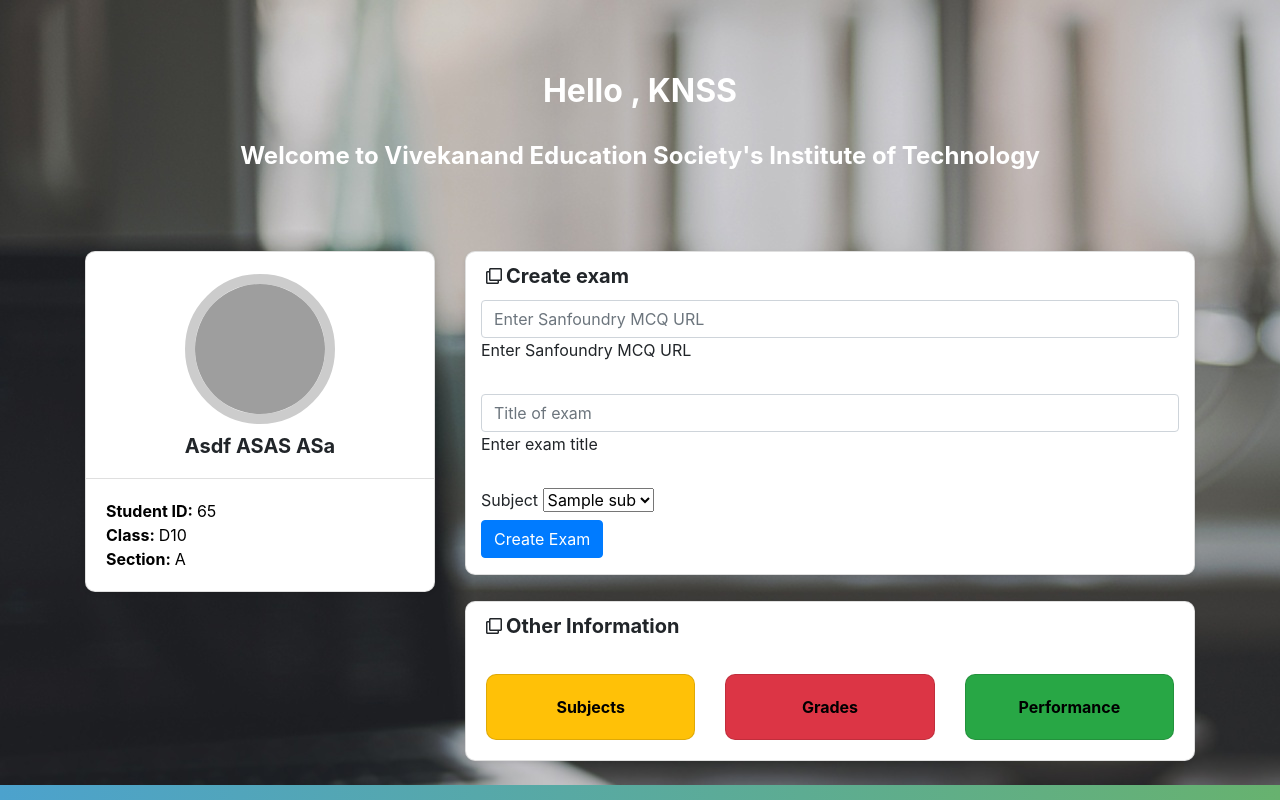
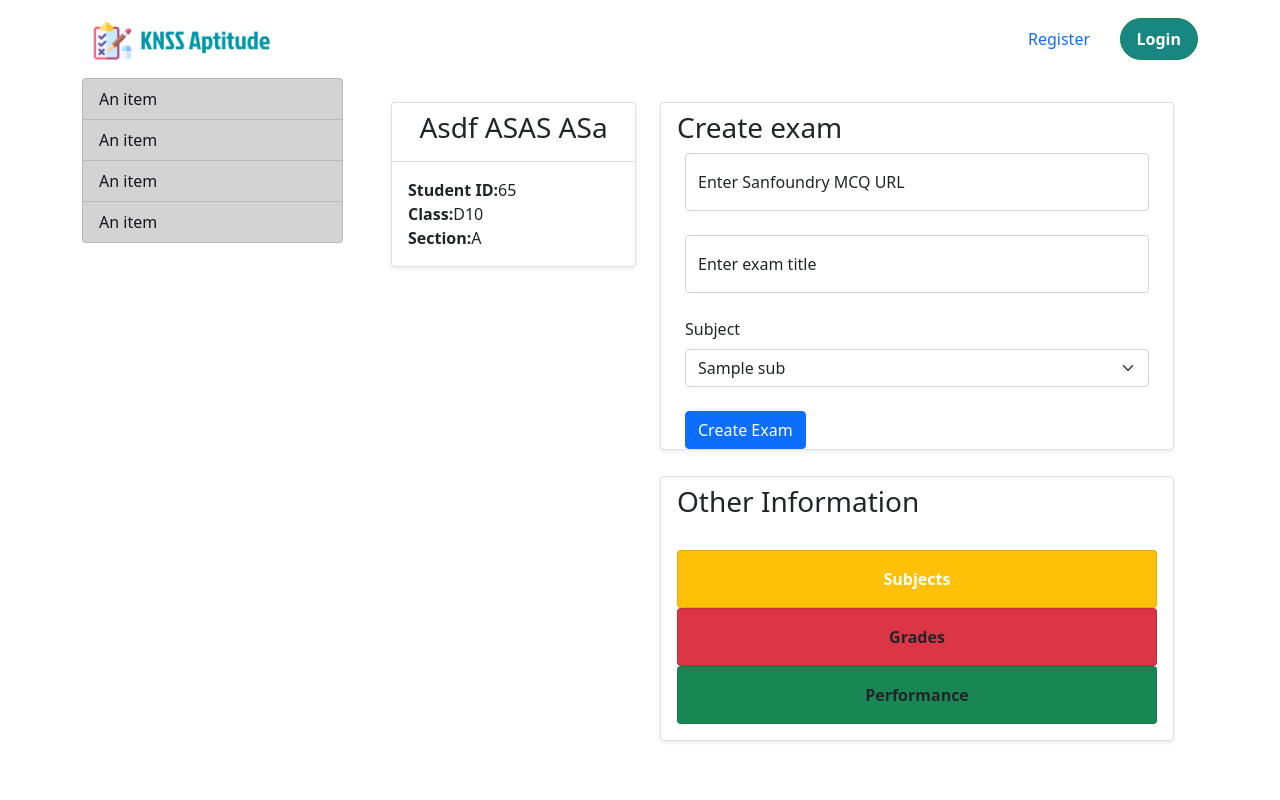
Before and after one commit to VKrishna2090/KNSS-Aptitude, a Flask app: template templates/staff/dashboard.html in a window 1280 px wide. Run offline with Flask 2, Linux system fonts and the light colour scheme; the template is opened without the code that fills it: most values are stand-ins (such as "Sample title", 1, 10 or a date in 2020); some libraries are stand-ins or nearby versions; grey boxes are pictures that could not be loaded.

Commit message:
staff dashboard

```diff
--- a/templates/staff/dashboard.html
+++ b/templates/staff/dashboard.html
@@ -1,37 +1,13 @@
 
+{% extends "staff/staff_layout.html" %}
+{% block staff_content %}
 
-<!-- Student Profile -->
-<head>
-   <!-- Google Fonts -->
-<link href="https://fonts.googleapis.com/css?family=Lato:300,400,700,900&display=swap" rel="stylesheet">
-<!-- Bootstrap CSS -->
-<link rel='stylesheet' href='https://cdnjs.cloudflare.com/ajax/libs/twitter-bootstrap/4.1.3/css/bootstrap.min.css'>
-<!-- Font Awesome CSS -->
-<link rel='stylesheet' href='https://cdnjs.cloudflare.com/ajax/libs/font-awesome/5.12.1/css/all.min.css'>
-    <link href="stud_dashboard.css" rel="stylesheet">
-<link rel="stylesheet" href="https://maxcdn.bootstrapcdn.com/bootstrap/4.5.2/css/bootstrap.min.css">
-  <script src="https://ajax.googleapis.com/ajax/libs/jquery/3.5.1/jquery.min.js"></script>
-  <script src="https://cdnjs.cloudflare.com/ajax/libs/popper.js/1.16.0/umd/popper.min.js"></script>
-  <script src="https://maxcdn.bootstrapcdn.com/bootstrap/4.5.2/js/bootstrap.min.js"></script>
-</head>
-<body  >
-<div style="background-image: url('static/uploads/background_image.jpg'); background-attachment: fixed;">
-<br><br><br>
-<h2 style="color:white;">
-    <center><b>Hello , KNSS </b></center>
-</h2>
-<br>
-<h4 style="color:white;">
-    <center><b>Welcome to Vivekanand Education Society's Institute of Technology</b></center>
-</h4>
-<br><br>
 <div class="student-profile py-4">
   <div class="container">
     <div class="row">
       <div class="col-lg-4">
         <div class="card shadow-sm">
           <div class="card-header bg-transparent text-center">
-            <img class="profile_img" src="https://source.unsplash.com/600x300/?student" alt="student dp">
             <h3>Asdf ASAS ASa</h3>
           </div>
           <div class="card-body">
@@ -117,7 +93,4 @@
     </div>
   </div>
 </div>
-</div>
-</body>
-<script src="https://use.fontawesome.com/releases/v5.14.0/js/all.js" defer crossorigin="anonymous" data-search-pseudo-elements></script>
-<!-- /Student Profile -->
+{% endblock %}
--- /dev/null
+++ b/templates/staff/staff_layout.html
@@ -0,0 +1,19 @@
+{% extends "layout.html" %}
+{% block content %}
+<div class="container">
+    <div class="row">
+        <div class="col-md-3">
+            <ul class="list-group">
+                <a class="list-group-item list-group-item-action list-group-item-dark" href="">An item</a>
+                <a class="list-group-item list-group-item-action list-group-item-dark" href="">An item</a>
+                <a class="list-group-item list-group-item-action list-group-item-dark" href="">An item</a>
+                <a class="list-group-item list-group-item-action list-group-item-dark" href="">An item</a>
+            </ul>
+        </div>
+        <div class="col-md-9">
+            {% block staff_content %}
+            {% endblock %}
+        </div>
+    </div>
+</div>
+{% endblock %}
```
